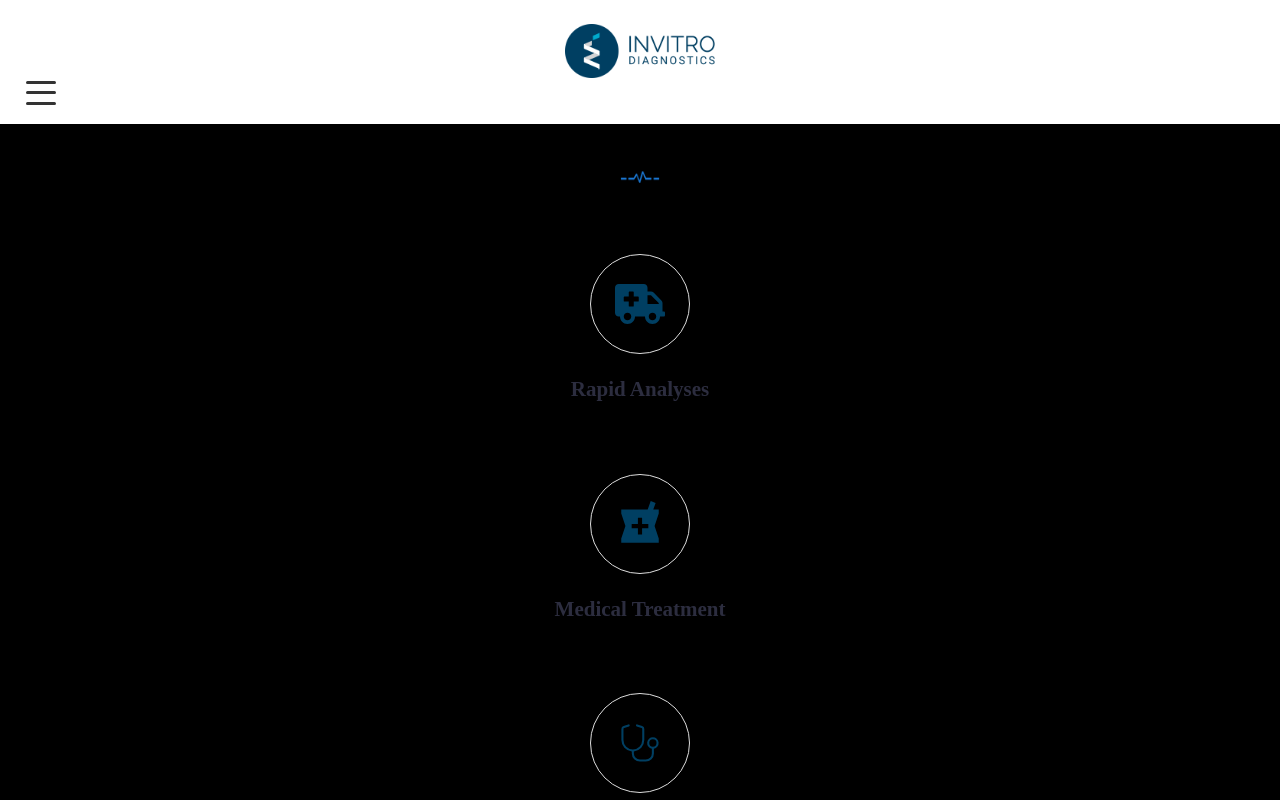
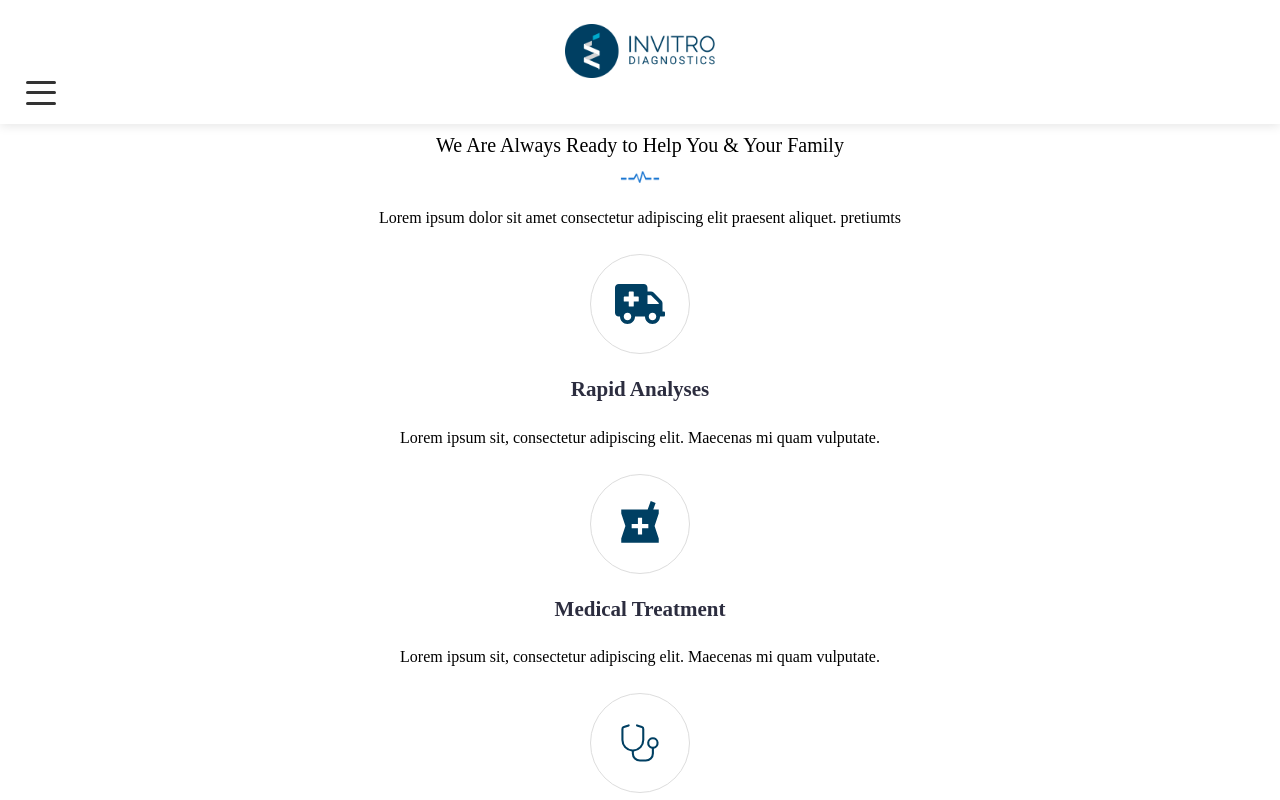
Before and after one commit to Koyd1/GIGAHACK-2024-FalcoNS, a Next.js app: page /pages/home in a window 1280 px wide. Shown: the top 800 px of the page. Built offline with nearby package versions, Linux system fonts and the light colour scheme.

Commit message:
final-ochka

```diff
--- a/src/app/globals.css
+++ b/src/app/globals.css
@@ -4,12 +4,12 @@
 
 :root {
   --background: #ffffff;
-  --foreground: #000000;
+  --foreground: #ffffff;
 }
 
 @media (prefers-color-scheme: light) {
   :root {
-    --background: #000000;
+    --background: #ffffff;
     --foreground: #ffffff;
   }
 }
```
